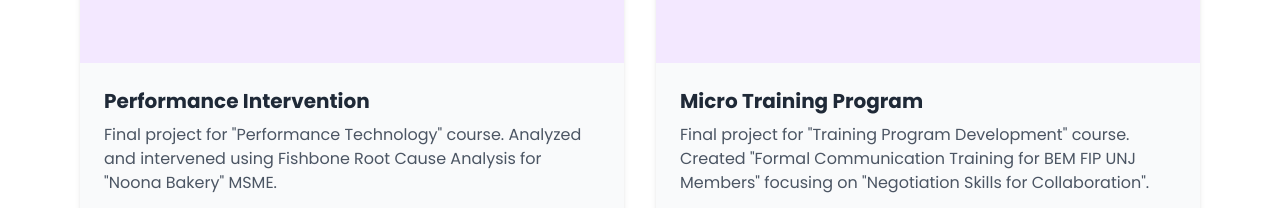
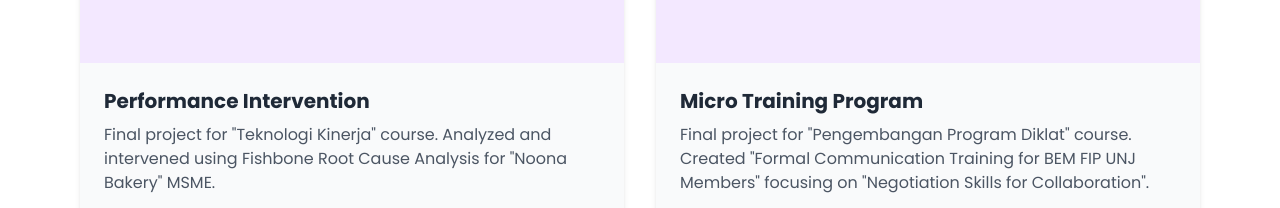
Before and after one commit to qioravansyah17/porto, a plain HTML site: page index.html in a window 1280 px wide. Shown: the part 2725-2933 px from the top of the page. Drawn offline with nearby package versions, Linux system fonts and the light colour scheme.

Commit message:
update terakhir

```diff
--- a/index.html
+++ b/index.html
@@ -286,7 +286,7 @@
                     </div>
                     <div class="p-6">
                         <h3 class="text-xl font-bold mb-2">Performance Intervention</h3>
-                        <p class="text-gray-600 mb-4">Final project for "Performance Technology" course. Analyzed and intervened using Fishbone Root Cause Analysis for "Noona Bakery" MSME.</p>
+                        <p class="text-gray-600 mb-4">Final project for "Teknologi Kinerja" course. Analyzed and intervened using Fishbone Root Cause Analysis for "Noona Bakery" MSME.</p>
                         <a href="https://drive.google.com/file/d/1ghG8wX_48M5symZTvcjV4Iwvg2AbLD28/view?usp=sharing" target="_blank" class="text-purple-600 font-medium hover:text-purple-800 transition duration-300 inline-flex items-center">
                             View Project <i class="fas fa-external-link-alt ml-2"></i>
                         </a>
@@ -300,7 +300,7 @@
                     </div>
                     <div class="p-6">
                         <h3 class="text-xl font-bold mb-2">Micro Training Program</h3>
-                        <p class="text-gray-600 mb-4">Final project for "Training Program Development" course. Created "Formal Communication Training for BEM FIP UNJ Members" focusing on "Negotiation Skills for Collaboration".</p>
+                        <p class="text-gray-600 mb-4">Final project for "Pengembangan Program Diklat" course. Created "Formal Communication Training for BEM FIP UNJ Members" focusing on "Negotiation Skills for Collaboration".</p>
                         <a href="https://drive.google.com/file/d/1oumpfgFMJmtL4GHE6Y2OKBgKfbQ0Ua44/view?usp=sharing" target="_blank" class="text-purple-600 font-medium hover:text-purple-800 transition duration-300 inline-flex items-center">
                             View Project <i class="fas fa-external-link-alt ml-2"></i>
                         </a>
```
